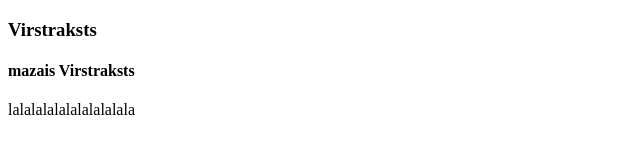
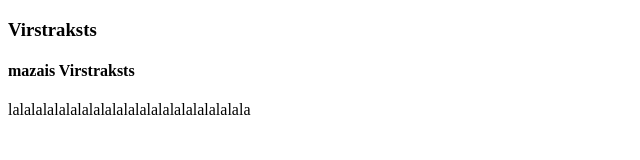
Before and after one commit to gerdabrosko/testalapa, a plain HTML site: page index.html in a window 1280 px wide. Shown: the whole page, without its empty margins (0-640 px from the left). Drawn offline with Linux system fonts and the light colour scheme.

Commit message:
Update index.html

```diff
--- a/index.html
+++ b/index.html
@@ -6,6 +6,7 @@
     </body>
 <h3>Virstraksts</h3>
 <h4>mazais Virstraksts</h4>
-<p>lalalalalalalalalalala</p>
+<p>lalalalalalalalalalalalalalalalalalalalala</p>
 <imghttps://www.siriusxm.com/content/dam/sxm-com/programming-content/music/pop/pitbulls-globalization/ChannelPage-FI-1600x900-Pitbull-ArtistLed-v3.jpg alt="pitbull"
+
 </html>
```
